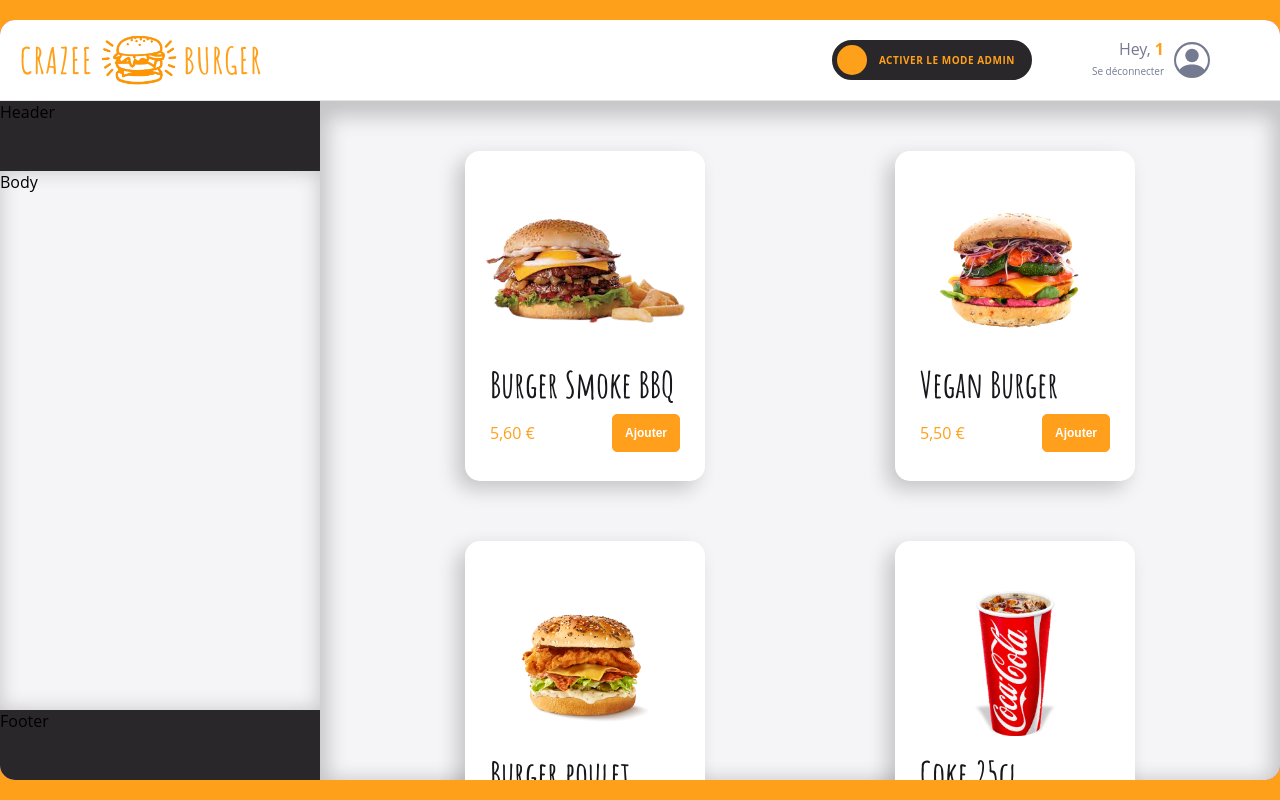
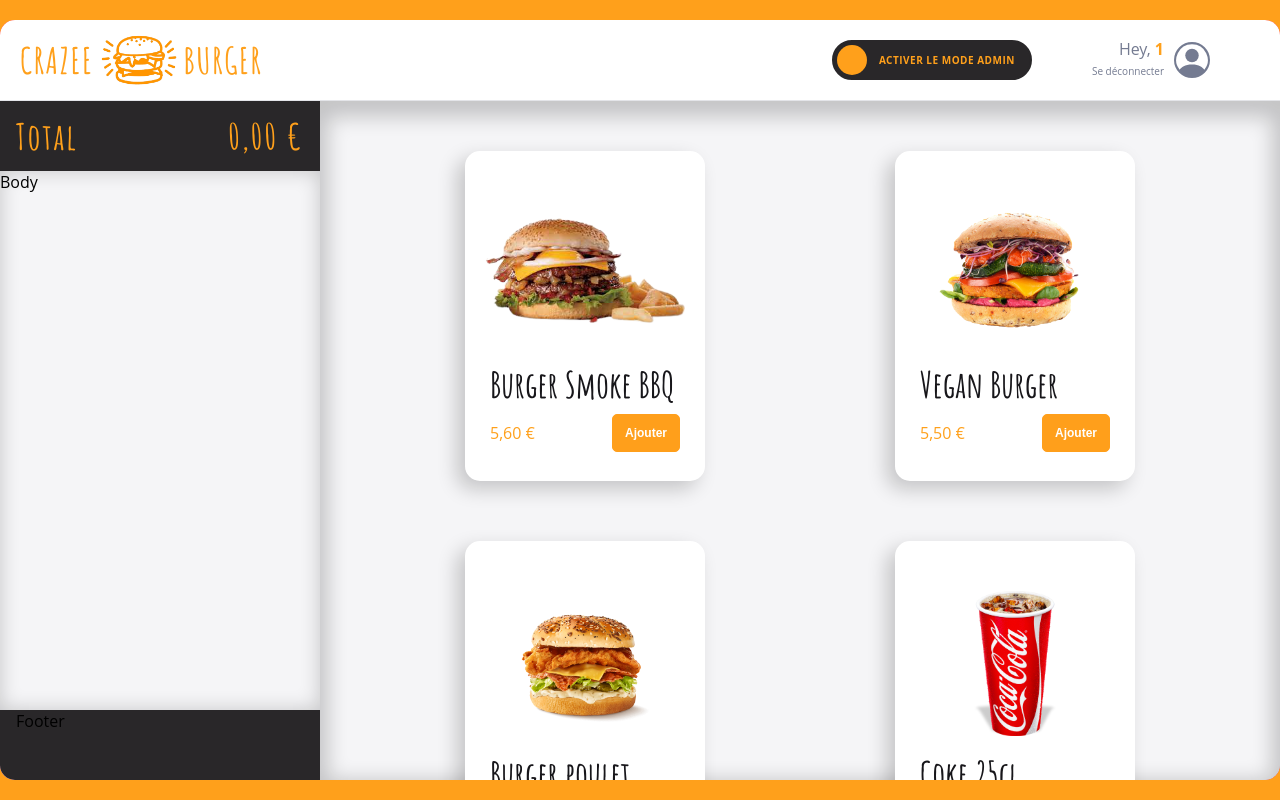
Before and after one commit to AzN-StaR27/crazee-burger, a React (Vite) app: page /order/1 in a window 1280 px wide. Built offline with nearby package versions, Linux system fonts and the light colour scheme.

Commit message:
♻️  F10: BASKET > Add Total

```diff
--- a/src/components/pages/order/Main/Basket/Basket.jsx
+++ b/src/components/pages/order/Main/Basket/Basket.jsx
@@ -1,10 +1,13 @@
 import styled from "styled-components";
 import { theme } from "../../../../../theme";
 import Header from "./Header";
+import Total from "./Total";
+import { formatPrice } from "../../../../../utils/maths";
 export default function Basket() {
   return (
     <BasketStyled>
-      <Header>Header</Header>
+      <Total amountToPay={formatPrice(0)} />
+
       <div className="body">Body</div>
       <Header>Footer</Header>
     </BasketStyled>
--- a/src/components/pages/order/Main/Basket/Header.jsx
+++ b/src/components/pages/order/Main/Basket/Header.jsx
@@ -9,4 +9,5 @@ export default function Header({ children }) {
 const HeaderStyle = styled.div`
   height: 70px;
   background: ${theme.colors.background_dark};
+  padding: 0 16px;
 `;
--- /dev/null
+++ b/src/components/pages/order/Main/Basket/Total.jsx
@@ -0,0 +1,27 @@
+import React from "react";
+import styled from "styled-components";
+import { theme } from "../../../../../theme";
+import Header from "./Header";
+
+export default function Total({ amountToPay }) {
+  return (
+    <Header>
+      <TotalStyled>
+        <span className="total">Total</span>
+        <span className="amount">{amountToPay}</span>
+      </TotalStyled>
+    </Header>
+  );
+}
+
+const TotalStyled = styled.div`
+  height: 100%;
+  display: flex;
+  justify-content: space-between;
+  align-items: center;
+  color: ${theme.colors.primary};
+  font-family: "Amatic SC", cursive;
+  font-size: ${theme.fonts.size.P4};
+  font-weight: ${theme.fonts.weights.bold};
+  letter-spacing: 2px;
+`;
```
